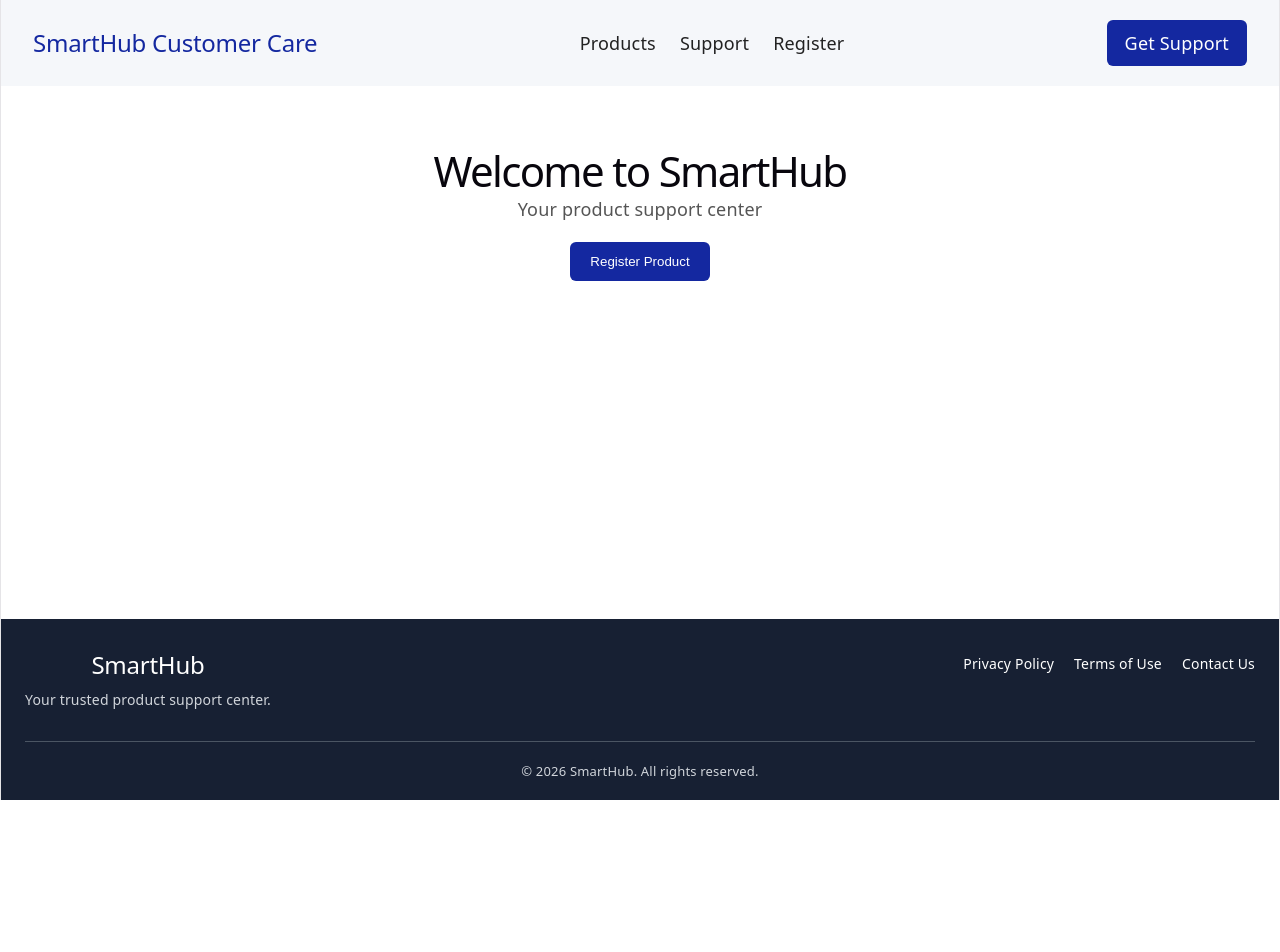
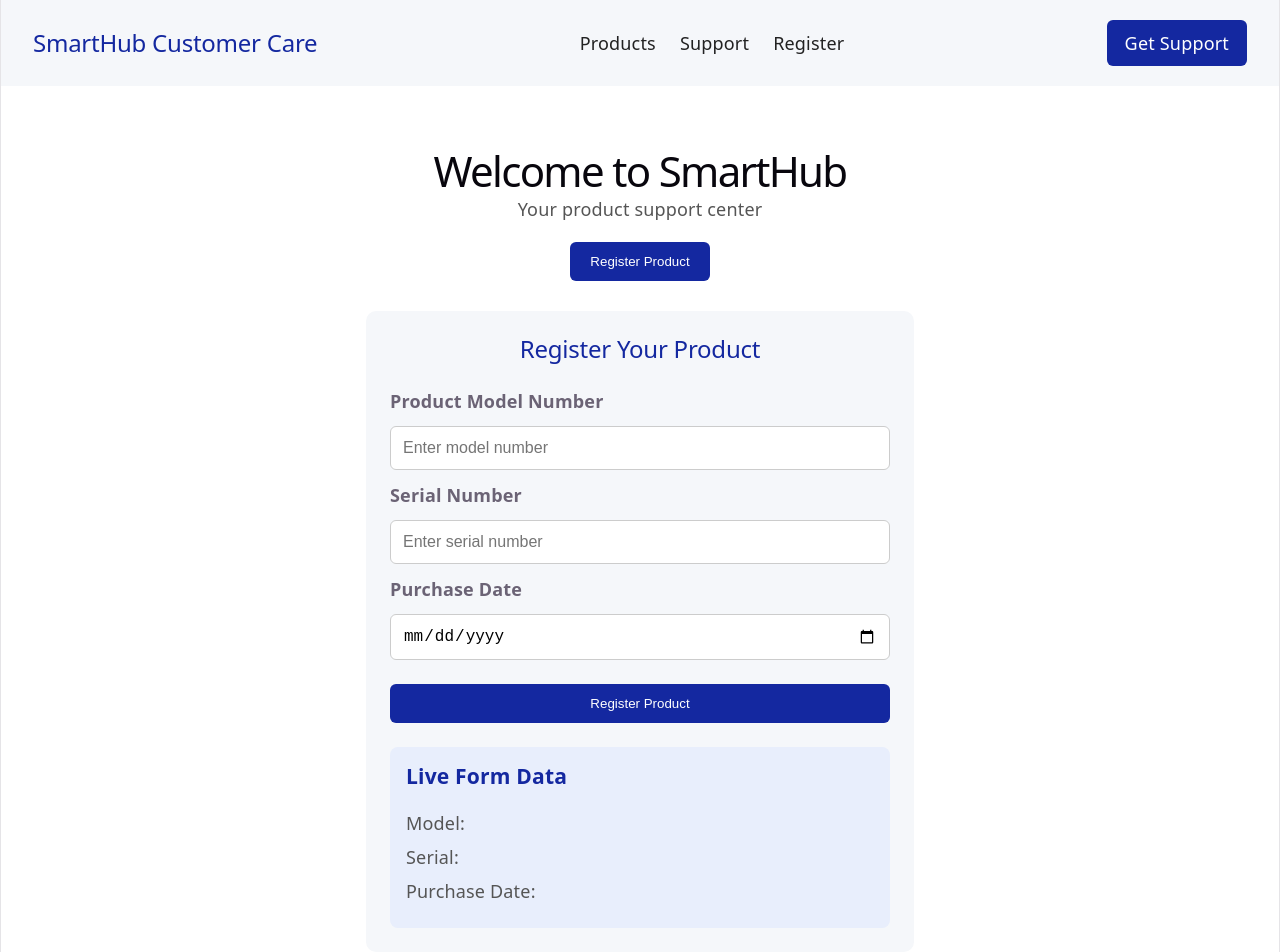
Before and after one commit to KaranamGopichand/smarthub, a React (Vite) app: page / in a window 1280 px wide. Shown: the top 952 px of the page. Before the commit the page ends 800 px from the top, so only its background shows below. Built offline with nearby package versions, Linux system fonts and the light colour scheme.

Commit message:
SMARTHUB-104 Add product registration form with validation

```diff
--- a/src/App.jsx
+++ b/src/App.jsx
@@ -2,6 +2,7 @@ import React from 'react'
 import Header from "./components/Header";
 import './App.css'
 import Footer from "./components/Footer";
+import ProductRegistration from "./components/ProductRegistration";
 
 function App() {
   return (
@@ -12,6 +13,7 @@ function App() {
         <h1>Welcome to SmartHub</h1>
         <p>Your product support center</p>
         <button>Register Product</button>
+        <ProductRegistration />
       </main>
 
       <Footer companyName="SmartHub" />
--- /dev/null
+++ b/src/components/ProductRegistration.css
@@ -0,0 +1,79 @@
+.registration-container {
+  max-width: 500px;
+  margin: 30px auto;
+  padding: 24px;
+  background-color: #f5f7fa;
+  border-radius: 10px;
+}
+
+.registration-container h2 {
+  text-align: center;
+  color: #1428a0;
+  margin-bottom: 24px;
+}
+
+.registration-form {
+  display: flex;
+  flex-direction: column;
+  gap: 12px;
+}
+
+.registration-form label {
+  font-weight: 600;
+  text-align: left;
+}
+
+.registration-form input {
+  padding: 12px;
+  border: 1px solid #ccc;
+  border-radius: 6px;
+  font-size: 16px;
+}
+
+.registration-form button {
+  margin-top: 12px;
+  padding: 12px;
+  background-color: #1428a0;
+  color: white;
+  border: none;
+  border-radius: 6px;
+  cursor: pointer;
+}
+
+.registration-form button:hover {
+  background-color: #0d1b70;
+}
+
+.registration-preview {
+  margin-top: 24px;
+  padding: 16px;
+  background-color: #e8eefc;
+  border-radius: 8px;
+  text-align: left;
+}
+
+.registration-preview h3 {
+  margin-top: 0;
+  color: #1428a0;
+}
+
+.registration-preview p {
+  margin: 8px 0;
+  overflow-wrap: anywhere;
+}
+
+.registration-success {
+  color: #166534;
+  background-color: #dcfce7;
+  padding: 12px;
+  border-radius: 6px;
+  margin-top: 16px;
+}
+
+.registration-error {
+  color: #991b1b;
+  background-color: #fee2e2;
+  padding: 12px;
+  border-radius: 6px;
+  margin-top: 16px;
+}
--- /dev/null
+++ b/src/components/ProductRegistration.jsx
@@ -0,0 +1,115 @@
+import { useState } from "react";
+import "./ProductRegistration.css";
+
+function ProductRegistration() {
+  const [modelNumber, setModelNumber] = useState("");
+  const [serialNumber, setSerialNumber] = useState("");
+  const [purchaseDate, setPurchaseDate] = useState("");
+  const [message, setMessage] = useState("");
+  const [isSuccess, setIsSuccess] = useState(false);
+
+  function handleSubmit(event) {
+    event.preventDefault();
+
+    if (
+      !modelNumber.trim() ||
+      !serialNumber.trim() ||
+      !purchaseDate
+    ) {
+      setMessage("Please fill in all fields.");
+      setIsSuccess(false);
+      return;
+    }
+
+    if (purchaseDate > new Date().toLocaleDateString("en-CA")) {
+      setMessage("Purchase date cannot be in the future.");
+      setIsSuccess(false);
+      return;
+    }
+
+    setMessage("Product registered successfully!");
+    setIsSuccess(true);
+  }
+
+  return (
+    <section className="registration-container">
+      <h2>Register Your Product</h2>
+
+      <form
+        className="registration-form"
+        onSubmit={handleSubmit}
+        noValidate
+      >
+        <label htmlFor="modelNumber">
+          Product Model Number
+        </label>
+        <input
+          type="text"
+          id="modelNumber"
+          name="modelNumber"
+          placeholder="Enter model number"
+          value={modelNumber}
+          onChange={(event) => {
+            setModelNumber(event.target.value);
+            setMessage("");
+          }}
+        />
+
+        <label htmlFor="serialNumber">
+          Serial Number
+        </label>
+        <input
+          type="text"
+          id="serialNumber"
+          name="serialNumber"
+          placeholder="Enter serial number"
+          value={serialNumber}
+          onChange={(event) => {
+            setSerialNumber(event.target.value);
+            setMessage("");
+          }}
+        />
+
+        <label htmlFor="purchaseDate">
+          Purchase Date
+        </label>
+        <input
+          type="date"
+          id="purchaseDate"
+          name="purchaseDate"
+          value={purchaseDate}
+          onChange={(event) => {
+            setPurchaseDate(event.target.value);
+            setMessage("");
+          }}
+        />
+
+        <button type="submit">
+          Register Product
+        </button>
+      </form>
+
+      {message && (
+        <p
+          className={
+            isSuccess
+              ? "registration-success"
+              : "registration-error"
+          }
+          role="status"
+        >
+          {message}
+        </p>
+      )}
+
+      <div className="registration-preview">
+        <h3>Live Form Data</h3>
+        <p>Model: {modelNumber}</p>
+        <p>Serial: {serialNumber}</p>
+        <p>Purchase Date: {purchaseDate}</p>
+      </div>
+    </section>
+  );
+}
+
+export default ProductRegistration;
```
